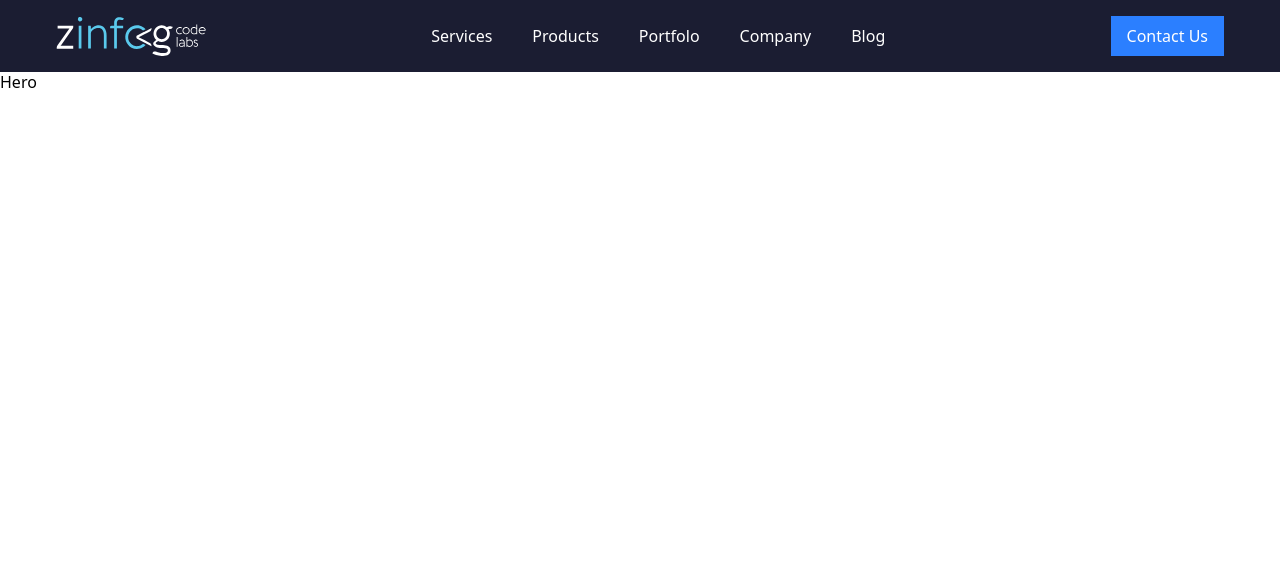
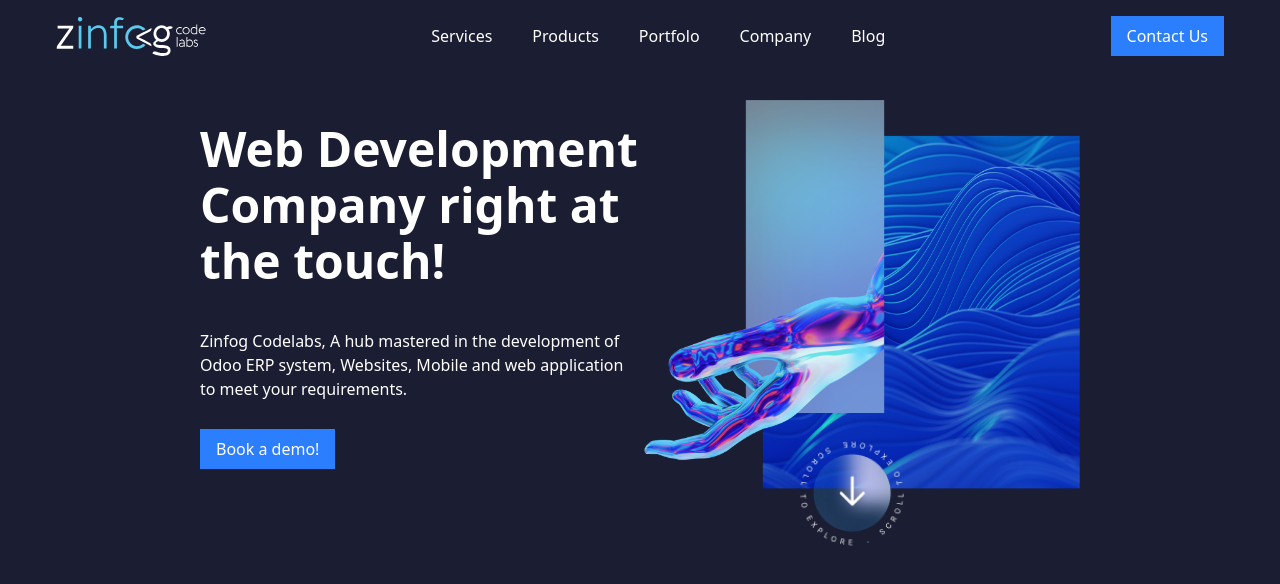
Before and after one commit to risvinmpm/Zinfog, a Next.js app: page / in a window 1280 px wide. Shown: the top 584 px of the page. Built offline with nearby package versions, Linux system fonts and the light colour scheme.

Commit message:
hero section start

```diff
--- a/app/globals.css
+++ b/app/globals.css
@@ -1,6 +1,14 @@
 @import "tailwindcss";
 
+body {
+  background-color: rgb(27, 29, 50);
+  color: #fff;
+}
 
-.btn_blue  {
-    @apply bg-blue-500 px-4 py-2 text-white
-  }
+.main-padding {
+  @apply px-5 lg:px-[100px] xl:px-[200px];
+}
+
+.btn_blue {
+  @apply bg-blue-500 px-4 py-2 text-white;
+}
--- a/components/layout/Hero.tsx
+++ b/components/layout/Hero.tsx
@@ -1,9 +1,41 @@
-import React from 'react'
+"use client";
+import React from "react";
+import Button from "../common/Button";
+import Image from "next/image";
 
 const Hero = () => {
   return (
-    <div className='pt-[70px]'>Hero</div>
-  )
-}
+    <div className="mt-[100px] grid lg:grid-cols-2 main-padding relative">
+      <div className="lg:flex lg:flex-col justify-center">
+        <h1 className="lg:text-5xl lg:leading-14 font-bold">
+          Web Development Company right at the touch!
+        </h1>
+        <p className="lg:pt-10">
+          Zinfog Codelabs, A hub mastered in the development of Odoo ERP system,
+          Websites, Mobile and web application to meet your requirements.
+        </p>
+        <div className="mt-7">
+          <Button type="button" variant="btn_blue" title="Book a demo!" />
+        </div>
+      </div>
+      <div className="relative">
+        <Image
+          src="/banner.png"
+          alt="banner"
+          width={600}
+          height={500}
+          className="flex justify-center items-center"
+        />
+        <Image
+          src="/scroll.png"
+          alt="scroll"
+          width={120}
+          height={120}
+          className="lg:absolute lg:-bottom-16 lg:left-38"
+        />
+      </div>
+    </div>
+  );
+};
 
-export default Hero
+export default Hero;
--- a/package.json
+++ b/package.json
@@ -15,7 +15,8 @@
     "next": "15.2.4",
     "react": "^19.0.0",
     "react-dom": "^19.0.0",
-    "tailwind-merge": "^3.2.0"
+    "tailwind-merge": "^3.2.0",
+    "zinfog": "file:"
   },
   "devDependencies": {
     "@eslint/eslintrc": "^3",
```
Also changed, not shown: 1 other file (tests, documents, lock files or other folders).
